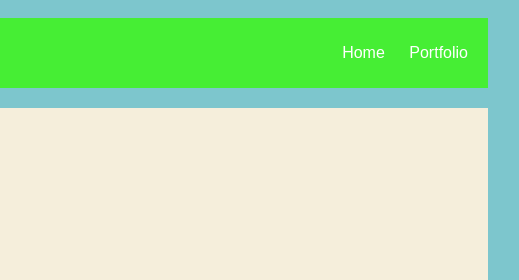
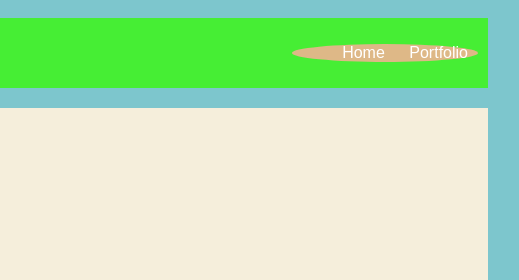
Before and after one commit to jlotti2/jason-lottinger.github.io, a plain HTML site: page index.html in a window 1280 px wide. Shown: the top 280 px of the page, 552-1071 px from the left. Drawn offline with Linux system fonts and the light colour scheme.

Commit message:
Save after completion

```diff
--- a/index.html
+++ b/index.html
@@ -31,7 +31,11 @@
             }
             nav ul {
                 list-style-image: none;
-                border-radius: 10px 100px / 120px;
+                border: none;
+                border-radius: 50%;
+                background: burlywood;
+
+
             }
             nav li {
                 display: inline-block;
```
